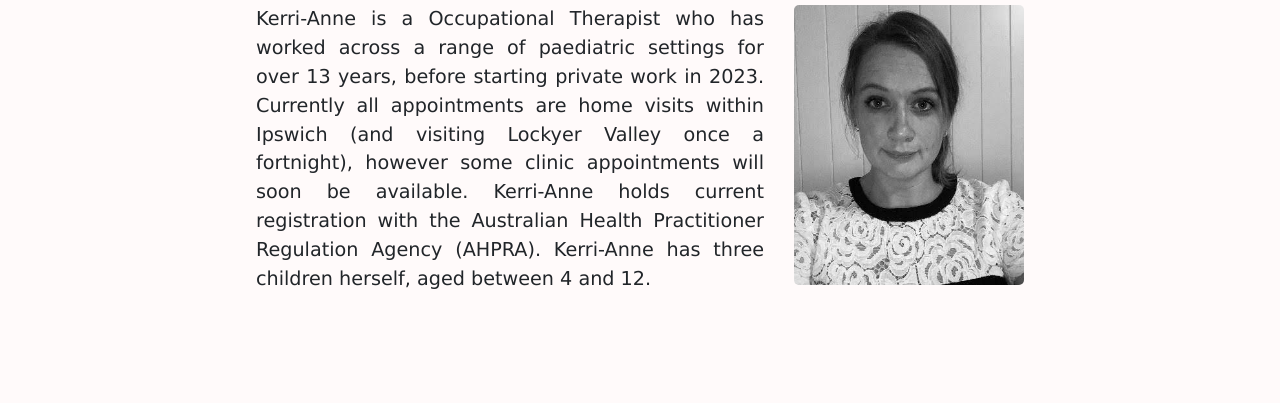
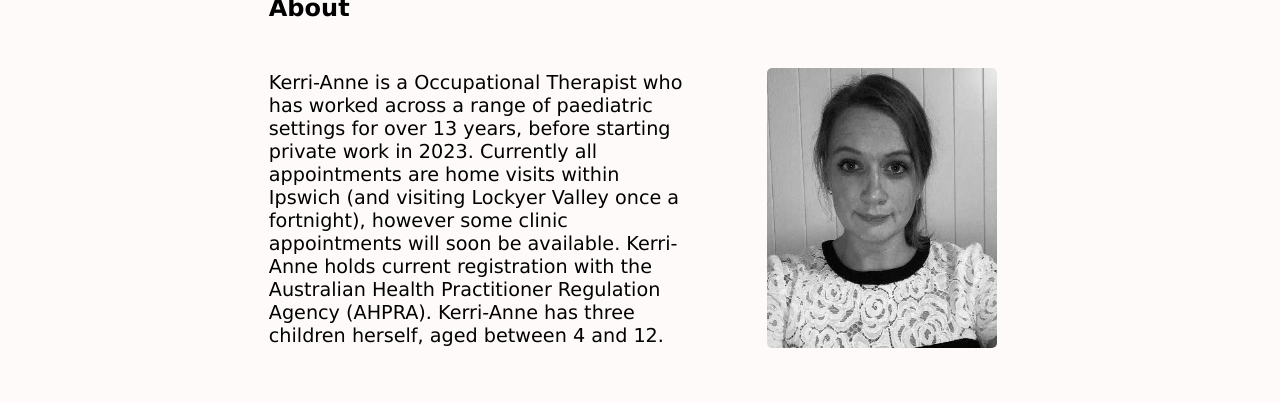
Before and after one commit to woolawin/kharris, a website: page index.html in a window 1280 px wide. Shown: the part 167-570 px from the top of the page. Drawn offline with nearby package versions, Linux system fonts and the light colour scheme.

Commit message:
minor improvements

```diff
--- a/index.html
+++ b/index.html
@@ -5,9 +5,13 @@
         <meta name="author" content="Kerri-Anne Harris">
         <meta name="viewport" content="width=device-width, initial-scale=1">
 
-        <link href="https://cdn.jsdelivr.net/npm/bootstrap@5.3.3/dist/css/bootstrap.min.css" rel="stylesheet" integrity="sha384-QWTKZyjpPEjISv5WaRU9OFeRpok6YctnYmDr5pNlyT2bRjXh0JMhjY6hW+ALEwIH" crossorigin="anonymous">
         <link rel="stylesheet" href="https://cdnjs.cloudflare.com/ajax/libs/font-awesome/6.5.1/css/all.min.css" integrity="sha512-DTOQO9RWCH3ppGqcWaEA1BIZOC6xxalwEsw9c2QQeAIftl+Vegovlnee1c9QX4TctnWMn13TZye+giMm8e2LwA==" crossorigin="anonymous" referrerpolicy="no-referrer" />
         <style>
+
+            html, body {
+                margin: 0;
+                padding: 0;
+            }
 
             body {
                 background-color: #FFFAFA;
@@ -23,10 +27,6 @@
                 font-size: 1.2rem;
             }
 
-            p {
-                text-align: justify;
-            }
-
             img  {
                 border-radius: 5px;
                 height: 280px;
@@ -38,7 +38,7 @@
                 background-color: #1D1E2B;
                 position: sticky;
                 top: 0;
-                width: 100vw;
+                /*width: 100%;*/
                 color: #FFFAFA;
                 padding: 15px;
 
@@ -90,11 +90,11 @@
 
             .content {
                 display: flex;
-                width: 80vw;
-                padding-left: 20vw;
+                width: 60vw;
+                padding-left: 21vw;
                 padding-top: 30px;
                 flex-direction: column;
-                gap: 100px;
+                gap: 50px;
             }
 
             .about {
@@ -123,7 +123,7 @@
 
             @media (max-width: 540px) {
                 .content {
-                    width: 90vw;
+                    width: 80vw;
                     padding-left: 10vw;
                 }
 
```
